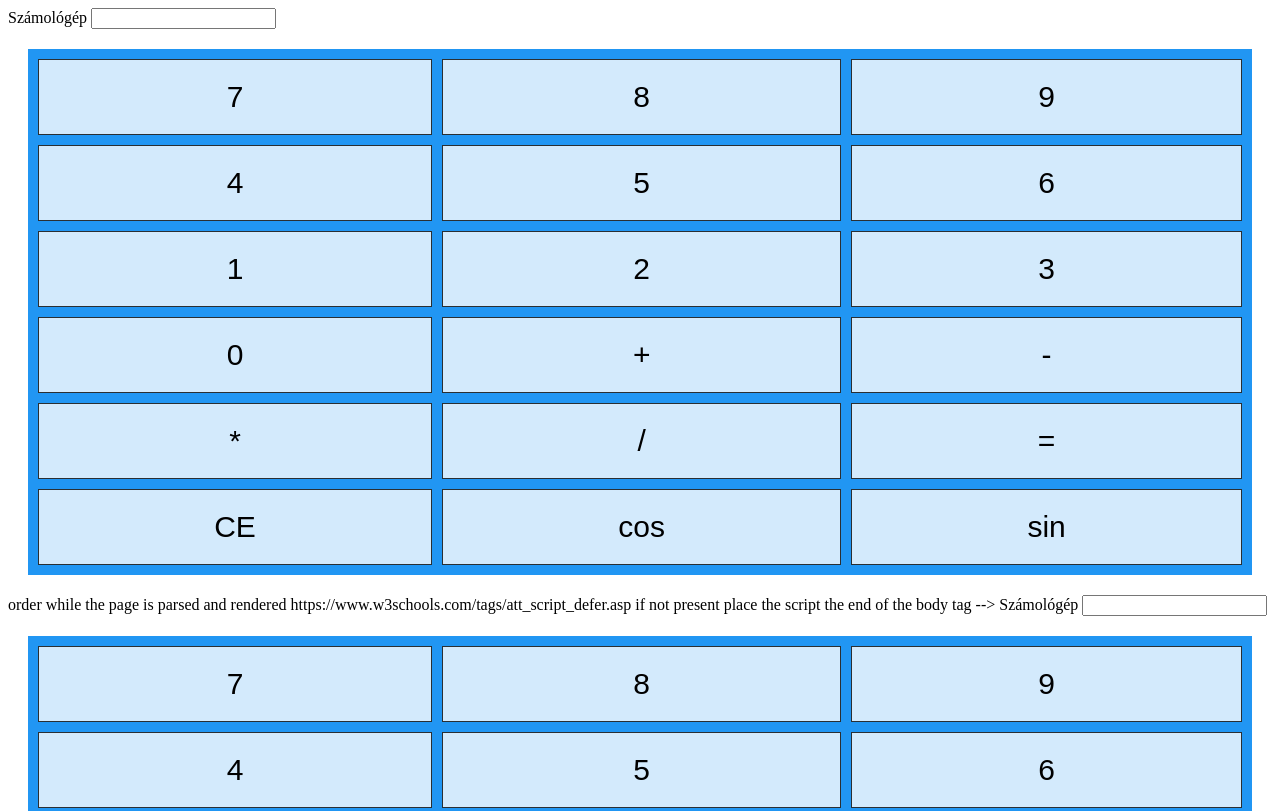
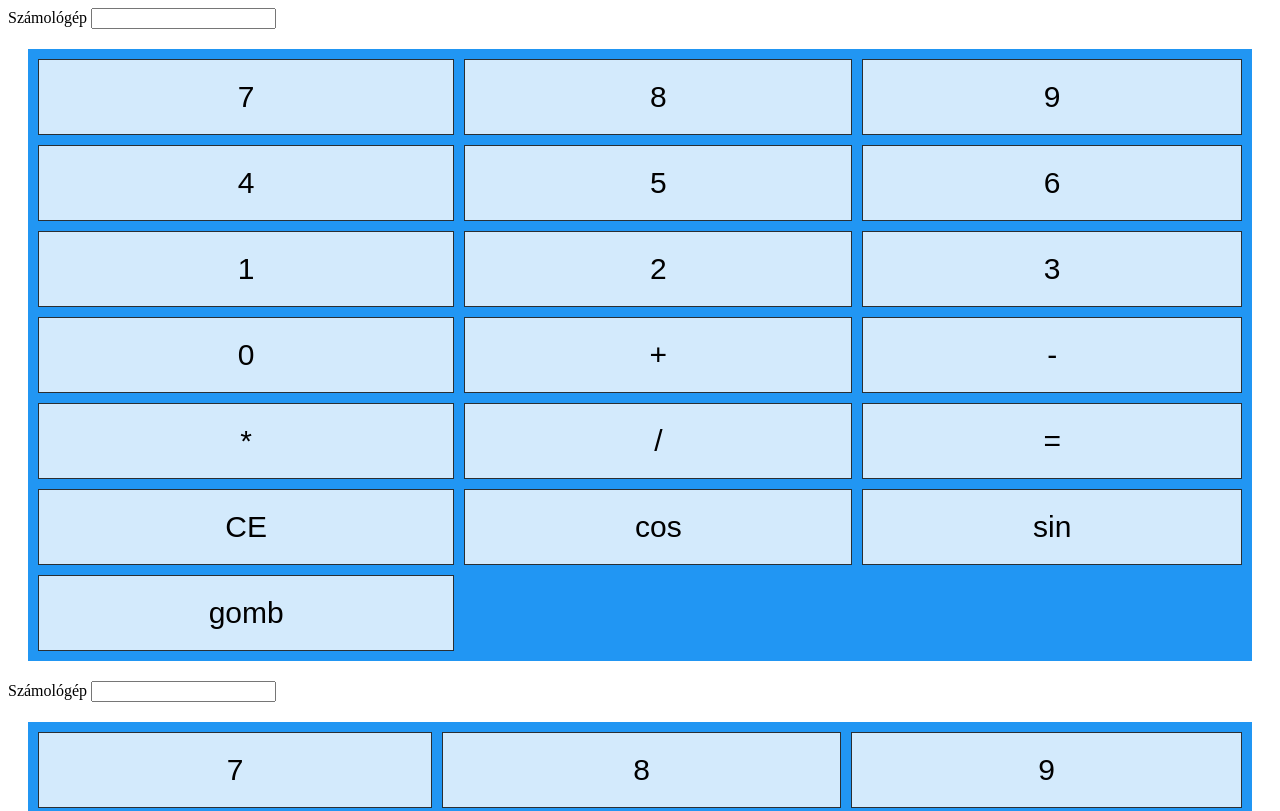
Before and after one commit to varadin23/backend-frontend, a plain HTML site: page index.html in a window 1280 px wide. Shown: the top 811 px of the page. Drawn offline with Linux system fonts and the light colour scheme.

Commit message:
Update index.html

```diff
--- a/index.html
+++ b/index.html
@@ -9,7 +9,51 @@
     <!--
         for legacy reasons scripts cannot be an empty tag.
         with defer attr: scripts are parsed after DOCUMENT READY event,
-        downloaded in <!DOCTYPE html>
+        downloaded in <!DOCTYPE html><!DOCTYPE html>
+<html lang="hu" dir="ltr">
+
+<head>
+    <meta charset="UTF-8">
+    <meta name="viewport" content="width=device-width, initial-scale=1.0">
+    <title>JavaScript Gyakorlat</title>
+    <link rel="stylesheet" href="./styles/site.css" type="text/css" />
+    <!--
+        for legacy reasons scripts cannot be an empty tag.
+        with defer attr: scripts are parsed after DOCUMENT READY event,
+        downloaded in order while the page is parsed and rendered
+        https://www.w3schools.com/tags/att_script_defer.asp
+        if not present place the script the end of the body tag
+     -->
+     <script src="./app/site.js" defer></script>
+</head>
+
+<body>
+    <label for="input">Számológép</label>
+    <input id="input" type="text" name="math" />
+    <div class="grid-container">
+        <button class="grid-item" id="btn-7">7</button>
+        <button class="grid-item" id="btn-8">8</button>
+        <button class="grid-item" id="btn-9">9</button>
+        <button class="grid-item" id="btn-4">4</button>
+        <button class="grid-item" id="btn-5">5</button>
+        <button class="grid-item" id="btn-6">6</button>
+        <button class="grid-item" id="btn-1">1</button>
+        <button class="grid-item" id="btn-2">2</button>
+        <button class="grid-item" id="btn-3">3</button>
+        <button class="grid-item" id="btn-0">0</button>
+        <button class="grid-item" id="btn-ad">+</button>
+        <button class="grid-item" id="btn-sb">-</button>
+        <button class="grid-item" id="btn-ml">*</button>
+        <button class="grid-item" id="btn-di">/</button>
+        <button class="grid-item" id="btn-eq">=</button>
+        <button class="grid-item" id="btn-ce">CE</button>
+        <button class="grid-item" id="btn-ceil">cos</button>
+        <button class="grid-item" id="btn-floor">sin</button>
+        <button class="grid-item" id="btn-gomb">gomb</button>
+    </div>
+</body>
+
+</html>
 <html lang="hu" dir="ltr">
 
 <head>
```
